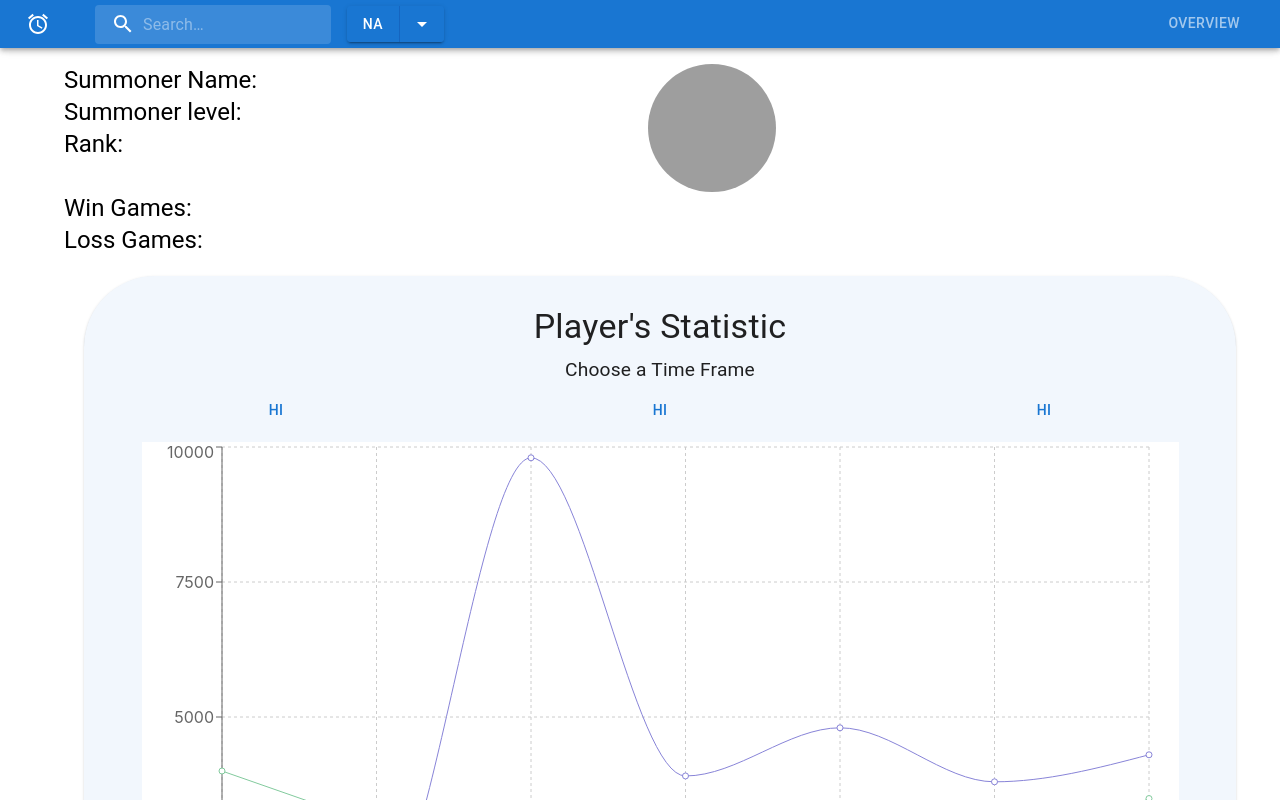
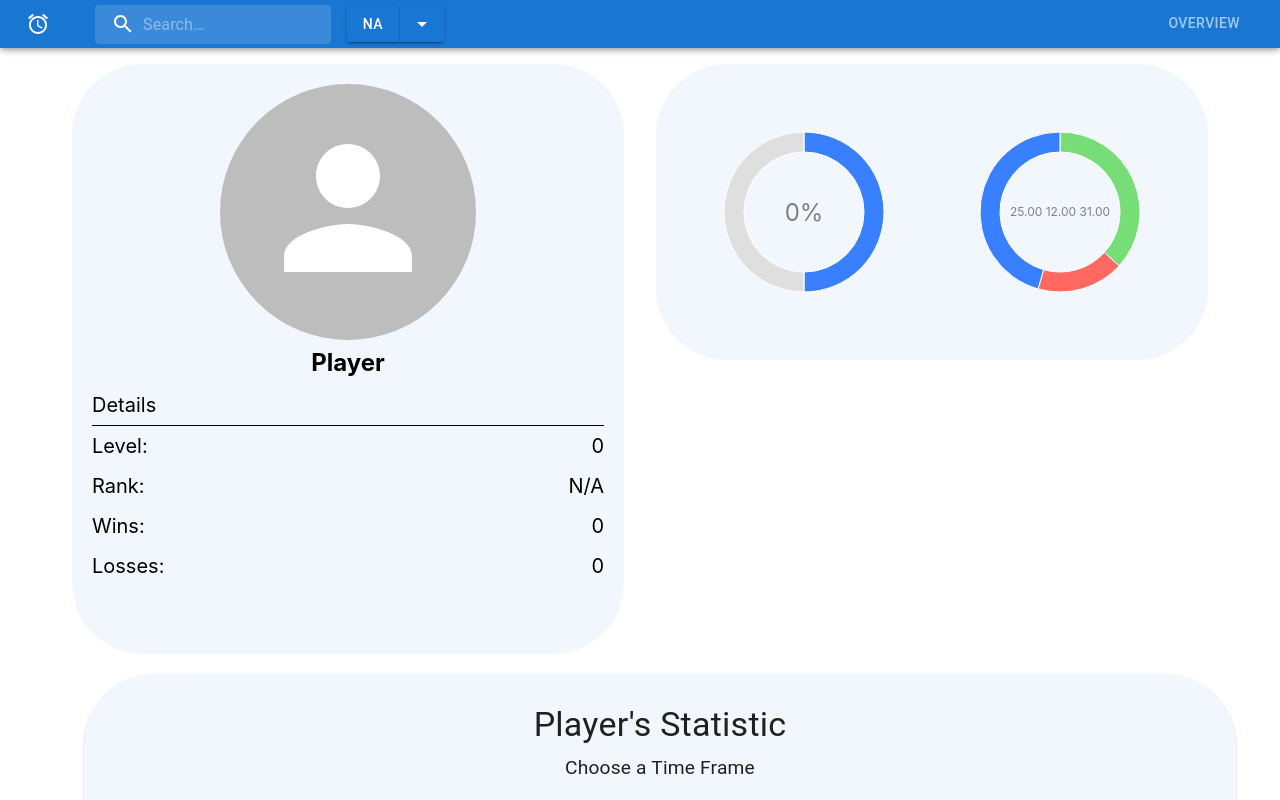
Before and after one commit to sunnydl/GamePerformanceTracker, a React (Create React App) app in the folder frontend/: page /overview in a window 1280 px wide. Shown: the top 800 px of the page. Built offline with nearby package versions, Linux system fonts and the light colour scheme; grey boxes are pictures that could not be loaded.

Commit message:
updated summoner stats container and created charts for kda and winrate. #33

```diff
--- a/frontend/src/pages/Overview/Overview.tsx
+++ b/frontend/src/pages/Overview/Overview.tsx
@@ -1,5 +1,5 @@
 import React from 'react'
-import UserSummary from './components/UserSummary'
+import UserSummary from './components/UserSummary/UserSummary'
 import MatchSummary from './components/MatchSummary/MatchSummary'
 
 export default function Overview() {
--- a/frontend/src/pages/Overview/components/UserSummary.tsx
+++ /dev/null
@@ -1,41 +0,0 @@
-import React from 'react';
-import { Typography, Grid, Avatar } from '@mui/material';
-
-import { useAppSelector } from '../../../redux/hooks';
-
-const getProfileURL = (iconID?: number | null) => {
-  return `http://ddragon.leagueoflegends.com/cdn/11.20.1/img/profileicon/${iconID}.png`;
-}
-
-function UserSummary() {
-  const {
-    summonerName,
-    summonerLevel,
-    summonerIcon,
-    rank,
-    winGames,
-    lossGames,
-  } = useAppSelector((state) => state.user);
-
-  return (
-    <Grid container spacing={2}>
-      <Grid item xs={12} lg={6}>
-        <Typography variant="h5">
-          Summoner Name: {summonerName}<br />
-          Summoner level: {summonerLevel}<br />
-          Rank: {rank}<br/>
-          <br />
-          Win Games: {winGames}<br/>
-          Loss Games: {lossGames}
-      </Typography>
-      </Grid>
-      <Grid item xs={12} lg={6}>
-        <Avatar src={getProfileURL(summonerIcon)} sx={{ width: '128px', height: '128px' }} />
-      </Grid>
-    </Grid>
-  );
-}
-
-
-
-export default UserSummary;
--- /dev/null
+++ b/frontend/src/pages/Overview/components/UserSummary/CircleChart.tsx
@@ -0,0 +1,28 @@
+import React from 'react';
+
+import { PieChart, Pie, Label, Cell } from 'recharts';
+
+function CircleChart({ data, display }: { data: { name: string, value: number, color: string }[], display: { style: object, value: string } }) {
+    return (
+        <PieChart width={256} height={256}>
+            <Pie
+                data={data}
+                dataKey="value"
+                nameKey="name"
+                cx="50%"
+                cy="50%"
+                startAngle={90}
+                endAngle={-270}
+                innerRadius={60}
+                outerRadius={80}
+            >
+                {data.map((val, idx) => (
+                    <Cell key={idx} fill={val.color} />
+                ))}
+                <Label style={display.style} value={display.value} position="center" />
+            </Pie>
+        </PieChart>
+    );
+}
+
+export default CircleChart;
--- /dev/null
+++ b/frontend/src/pages/Overview/components/UserSummary/UserSummary.tsx
@@ -0,0 +1,81 @@
+import React from 'react';
+
+import { Grid, Avatar } from '@mui/material';
+
+import { useAppSelector } from '../../../../redux/hooks';
+
+import {
+  ProfileWrapper,
+  ChartsWrapper
+} from './style';
+
+import CircleChart from './CircleChart';
+
+const getProfileURL = (iconID?: number) => {
+  if (typeof iconID !== 'number') return undefined;
+  return `http://ddragon.leagueoflegends.com/cdn/11.20.1/img/profileicon/${iconID}.png`;
+}
+
+function UserSummary() {
+  const {
+    summonerName = "Player",
+    summonerLevel = 0,
+    summonerIcon,
+    rank = "N/A",
+    winGames = 0,
+    lossGames = 0,
+  } = useAppSelector((state) => state.user);
+
+  const winRate = (100 * winGames / ((winGames + lossGames) || 1)).toFixed();
+  // TODO: retrieve kda data from some endpoint
+  const kills = 25, deaths = 12, assists = 31;
+  // TODO: figure out how to display 3 lines of text with differing colors inside circle chart
+  const KDA = `${kills.toFixed(2)} ${deaths.toFixed(2)} ${assists.toFixed(2)}`;
+
+  return (
+    <Grid container spacing={2}>
+      <Grid item xs={12} lg={6}>
+        <ProfileWrapper>
+          <div className="icon-wrapper">
+            <Avatar src={getProfileURL(summonerIcon)} sx={{ width: '256px', height: '256px' }} />
+            <text>{summonerName}</text>
+          </div>
+          <div className="header-wrapper">Details</div>
+          <div>Level:<span style={{ float: "right" }}>{summonerLevel}</span></div>
+          <div>Rank:<span style={{ float: "right" }}>{rank}</span></div>
+          <div>Wins:<span style={{ float: "right" }}>{winGames}</span></div>
+          <div>Losses:<span style={{ float: "right" }}>{lossGames}</span></div>
+        </ProfileWrapper>
+      </Grid>
+      <Grid container item xs={12} lg={6}>
+        <ChartsWrapper>
+          <Grid item xs={12} lg={6}>
+            <CircleChart
+              data={[
+                // Default value is 1, to render the chart
+                { name: "wins", value: winGames || 1, color: "#3880FF" },
+                { name: "losses", value: lossGames || 1, color: "#DFDFDF" },
+              ]}
+              display={{ style: { fontSize: "1.5rem" }, value: `${winRate}%` }}
+            />
+          </Grid>
+          <Grid item xs={12} lg={6}>
+            <CircleChart
+              data={[
+                // Default value is 1, to render the chart
+                { name: "kills", value: kills, color: "#77DD77" },
+                { name: "deaths", value: deaths, color: "#FF6961" },
+                { name: "assists", value: assists, color: "#3880FF" },
+              ]}
+              display={{ style: { fontSize: "0.75rem" }, value: KDA }}
+            />
+          </Grid>
+        </ChartsWrapper>
+      </Grid>
+    </Grid>
+  );
+}
+
+
+
+export default UserSummary;
--- /dev/null
+++ b/frontend/src/pages/Overview/components/UserSummary/style.ts
@@ -0,0 +1,48 @@
+import { styled } from '@mui/material/styles';
+import { Box } from '@mui/material';
+
+export const ProfileWrapper = styled(Box)(({ theme }) => ({
+    display: "flex",
+    flexDirection: "column",
+    maxWidth: '512px',
+    margin: 'auto',
+    padding: '20px 20px 60px 20px',
+    backgroundColor: '#F2F7FD',
+    borderRadius: '71px',
+    fontSize: '1.25rem',
+
+    "& .icon-wrapper": {
+        display: "inherit",
+        justifyContent: "center",
+        alignItems: "center",
+        flexDirection: "inherit",
+        fontSize: "1.5rem",
+        fontWeight: "bold"
+    },
+
+    "& .header-wrapper": {
+        borderBottom: "1px solid",
+        paddingBottom: "8px"
+    },
+
+    "& *": {
+        marginBottom: "8px",
+    }
+}));
+
+export const ChartsWrapper = styled(Box)(({ theme }) => ({
+    display: "flex",
+    flexWrap: "wrap",
+    justifyContent: "center",
+    height: 'fit-content',
+    marginLeft: 'auto',
+    marginRight: 'auto',
+    padding: '20px',
+    backgroundColor: '#F2F7FD',
+    borderRadius: '71px',
+
+    "& *": {
+        marginLeft: 'auto',
+        marginRight: 'auto',
+    }
+}));
```
